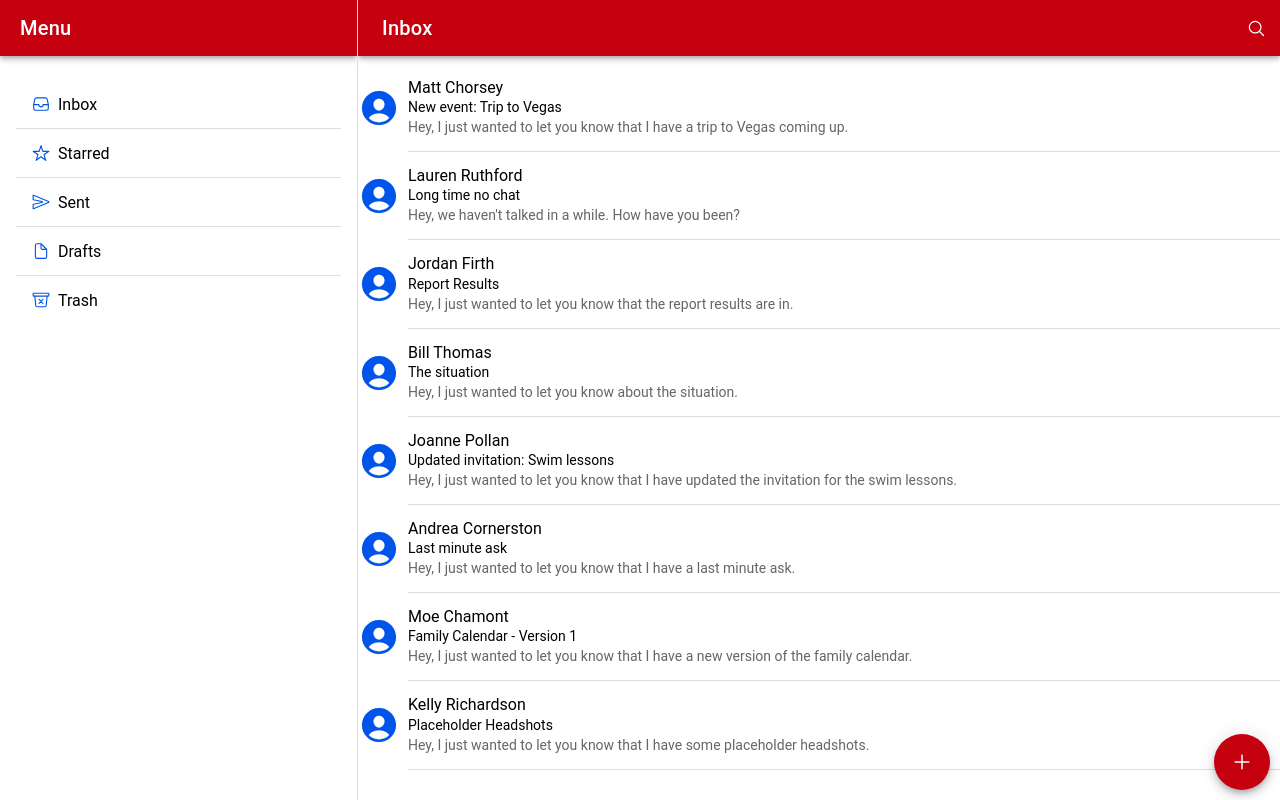
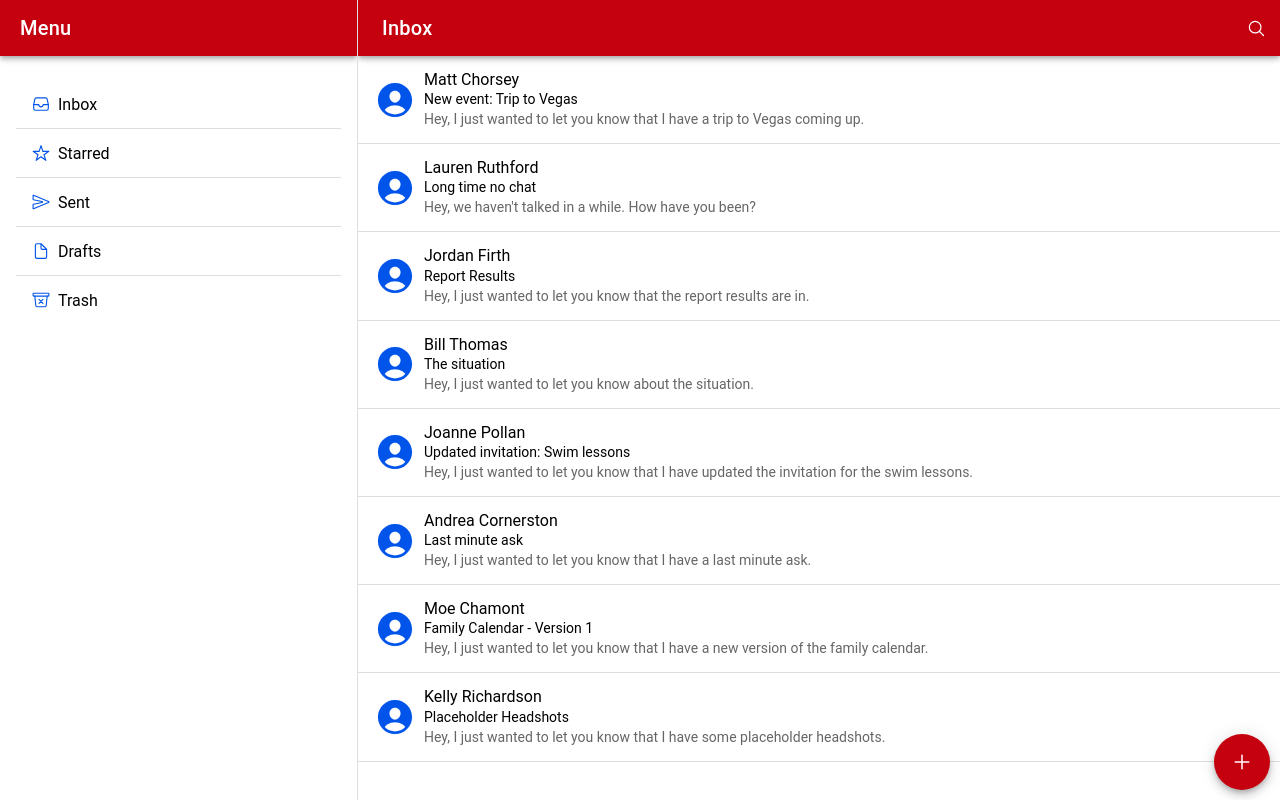
Before and after one commit to JstVex/email-app, a React (Vite) app: page /inbox in a window 1280 px wide. Built offline with nearby package versions, Linux system fonts and the light colour scheme.

Commit message:
Implement swipe actions on each email

```diff
--- a/src/components/EmailList.tsx
+++ b/src/components/EmailList.tsx
@@ -1,20 +1,37 @@
 import {
     IonIcon,
     IonItem,
+    IonItemOption,
+    IonItemOptions,
+    IonItemSliding,
     IonLabel,
 } from '@ionic/react';
 import { Email } from '../data/emails';
-import { personCircle } from 'ionicons/icons';
+import { archive, personCircle, trash } from 'ionicons/icons';
 import './EmailList.css';
 
 interface EmailListProps {
     email: Email;
+    handleDelete: (id: number) => void;
+    handleArchive: (id: number) => void;
 }
 
-const MessageListItem: React.FC<EmailListProps> = ({ email }) => {
+const MessageListItem: React.FC<EmailListProps> = ({ email, handleDelete, handleArchive }) => {
     return (
+        <IonItemSliding key={email.id}>
+            <IonItemOptions side="end">
+                <IonItemOption color="danger" onClick={() => handleDelete(email.id)}>
+                    <IonIcon icon={trash} slot="icon-only" />
+                </IonItemOption>
+            </IonItemOptions>
+
+            <IonItemOptions side="start">
+                <IonItemOption color="success" onClick={() => handleArchive(email.id)}>
+                    <IonIcon icon={archive} slot="icon-only" />
+                </IonItemOption>
+            </IonItemOptions>
             <IonItem routerLink={`/mail/${email.id}`} detail={false}>
-            <IonIcon slot="start" icon={personCircle} />
+                <IonIcon slot="start" icon={personCircle} className='ion-padding-start' />
                 <IonLabel className="ion-text-wrap">
                     <h2>
                         {email.from}
@@ -25,6 +42,7 @@ const MessageListItem: React.FC<EmailListProps> = ({ email }) => {
                     </p>
                 </IonLabel>
             </IonItem>
+        </IonItemSliding>
     );
 };
 
--- a/src/pages/Inbox.tsx
+++ b/src/pages/Inbox.tsx
@@ -63,6 +63,14 @@ const Inbox: React.FC = () => {
         console.log('Create new email');
     };
 
+    const handleDelete = (emailId: number) => {
+        console.log('Deleting email with ID:', emailId);
+    };
+
+    const handleArchive = (emailId: number) => {
+        console.log('Archiving email with ID:', emailId);
+    };
+
     return (
         <IonPage id="main">
             <IonHeader>
@@ -79,7 +87,6 @@ const Inbox: React.FC = () => {
                                 value={searchText}
                                 onIonChange={(e) => setSearchText(e.detail.value!)}
                                 placeholder="Search emails"
-                                showCancelButton="focus"
                             />
                         </>
                     ) : (
@@ -111,8 +118,8 @@ const Inbox: React.FC = () => {
                 </IonHeader>
 
                 {/* Our list of emails ( each email is an EmailList component  */}
-                <IonList>
-                    {emails.map(email => <EmailList key={email.id} email={email} />)}
+                <IonList lines='full' className='ion-no-padding'>
+                    {emails.map(email => <EmailList key={email.id} email={email} handleDelete={handleDelete} handleArchive={handleArchive} />)}
                 </IonList>
 
                 <NewEmailButton onClick={handleCreateEmail} />
```
Lines whose indentation alone changed are shown as unchanged.
